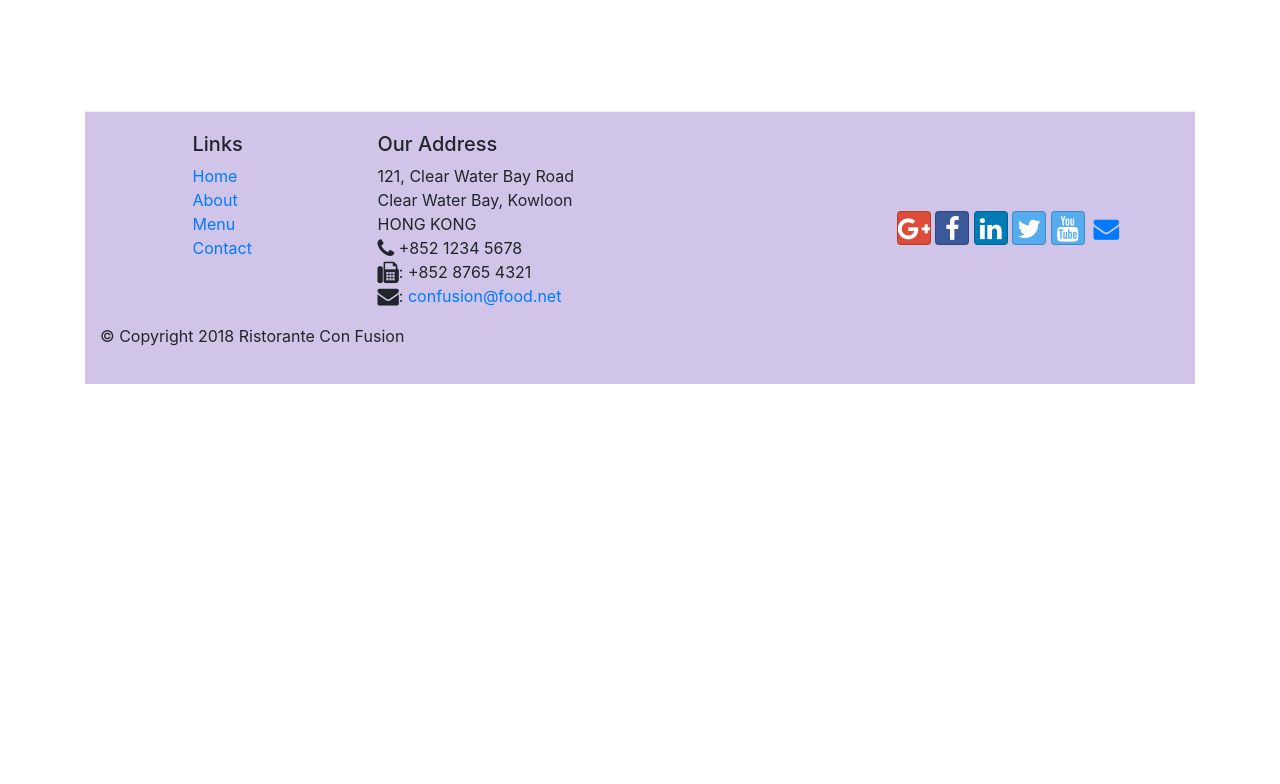
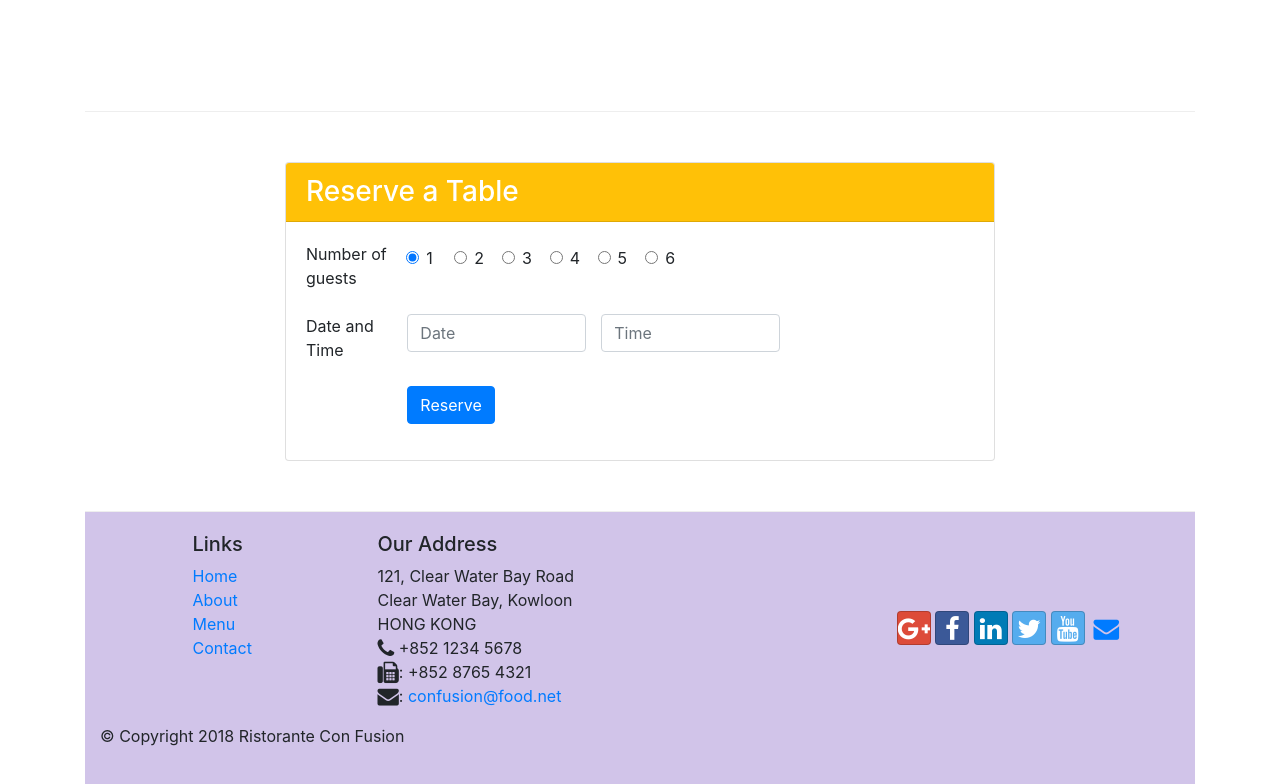
Before and after one commit to jaydeep537/git-bootstrap, a website: page index.html in a window 1280 px wide. Shown: the part 1422-2206 px from the top of the page. Before the commit the page ends 1806 px from the top, so only its background shows below. Drawn offline with nearby package versions, Linux system fonts and the light colour scheme.

Commit message:
Assignment 2 Completed

```diff
--- a/index.html
+++ b/index.html
@@ -36,7 +36,7 @@
         >
           <span class="navbar-toggler-icon"></span>
         </button>
-        <a class="navbar-brand">Ristorante Con Fusion</a>
+        <a class="navbar-brand" href="#"><img src="/img/logo.png" height="30" width="41"></a>
         <div class="collapse navbar-collapse" id="Navbar">
           <ul class="navbar-nav mr-auto">
             <li class="nav-item">
@@ -64,7 +64,16 @@
               your culinary senses!
             </p>
           </div>
-          <div class="col-12 col-sm"></div>
+          <div class="col-12 col-sm">
+            <div class="row">
+              <div class="col-12 col-sm-6 align-self-center d-flex justify-content-center">
+                <img src="/img/logo.png" class="img-fluid ">
+              </div>
+              <div class="col-12 col-sm-6 align-self-center d-flex justify-content-center">
+                <button class="btn btn-sm btn-warning"><a class="text-decoration-none text-white" href="#reserve-table">Reserv e Table</a></button>
+              </div>
+            </div>
+          </div>
         </div>
       </div>
     </header>
@@ -94,13 +103,18 @@
           <h3>This Month's Promotions</h3>
         </div>
         <div class="col col-sm col-md">
-          <h2>Weekend Grand Buffet</h2>
+          <div class="media">
+            <div class="media-body">
+              <h2>Weekend Grand Buffet <span class="badge badge-danger">NEW</span></h2>
               <p>
                 Featuring mouthwatering combinations with a choice of five different
                 salads, six enticing appetizers, six main entrees and five choicest
                 desserts. Free flowing bubbly and soft drinks. All for just $19.99
                 per person
               </p>
+            </div>
+            <img class="d-flex ml-3 img-thumbnail align-self-center" src="/img/buffet.png">
+          </div>
         </div>
       </div>
 
@@ -123,6 +137,74 @@
           </div>
 
         </div>
+      </div>
+    </div>
+
+    <div class="row row-content align-items-center justify-content-center" id="reserve-table">
+      <div class="col-12 col-sm-8">
+          <div class="card">
+            <h3 class="card-header bg-warning text-white">Reserve a Table</h3>
+            <div class="card-body">
+              <form>
+                <div class="form-group row">
+                  <label for="numberOfGuests" class="col-md-2">Number of guests</label>
+                  <div class="col-md d-flex p-1">
+                    <div class="col-2 col-sm-1">
+                      <input class="form-check-input" type="radio" name="guestRadios" id="guest1" value="guest1" checked>
+                      <label class="form-check-label" for="guest1">
+                        1
+                      </label>
+                    </div>
+                    <div class="col-2 col-sm-1">
+                      <input class="form-check-input" type="radio" name="guestRadios" id="guest2" value="guest2">
+                      <label class="form-check-label" for="guest1">
+                        2
+                      </label>
+                    </div>
+                    <div class="col-2 col-sm-1">
+                      <input class="form-check-input" type="radio" name="guestRadios" id="guest3" value="guest3">
+                    <label class="form-check-label" for="guest3">
+                      3
+                    </label>
+                    </div>
+                    <div class="col-2 col-sm-1">
+                      <input class="form-check-input" type="radio" name="guestRadios" id="guest1" value="guest1">
+                    <label class="form-check-label" for="guest4">
+                      4
+                    </label>
+                    </div>
+                    <div class="col-2 col-sm-1">
+                      <input class="form-check-input" type="radio" name="guestRadios" id="guest5" value="guest5">
+                      <label class="form-check-label" for="guest5">
+                        5
+                      </label>
+                    </div>
+                    <div class="col-2 col-sm-1">
+                      <input class="form-check-input" type="radio" name="guestRadios" id="guest6" value="guest6">
+                      <label class="form-check-label" for="guest6">
+                        6
+                      </label>
+                    </div>
+                  </div>
+                </div>
+                <div class="form-group row">
+                  <label for="numberOfGuests" class="col-md-2">Date and Time</label>
+                  <div class="col-md d-flex p-0">
+                      <div class="col-sm-4 pl-0">
+                        <input type="text" id="date" class="form-control" placeholder="Date" name="date">
+                      </div>
+                      <div class="col-sm-4 pl-0">
+                        <input type="text" id="time" class="form-control" placeholder="Time" name="time">
+                      </div>
+                  </div>
+                </div>
+                <div class="form-group row">
+                  <button class="btn btn-primary offset-md-2">Reserve</button>
+                </div>
+              </form>
+            </div>
+          </div>
+
       </div>
     </div>
 
```
Lines whose indentation alone changed are shown as unchanged.
